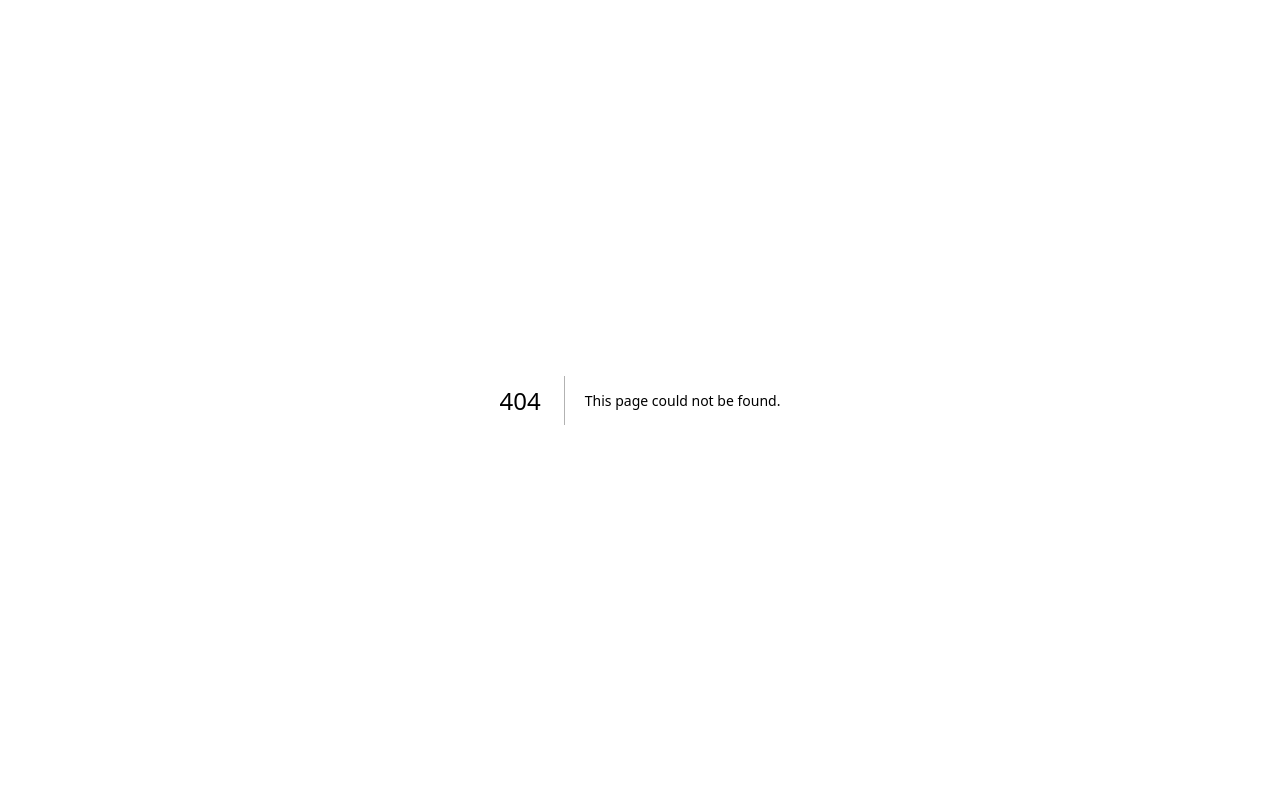
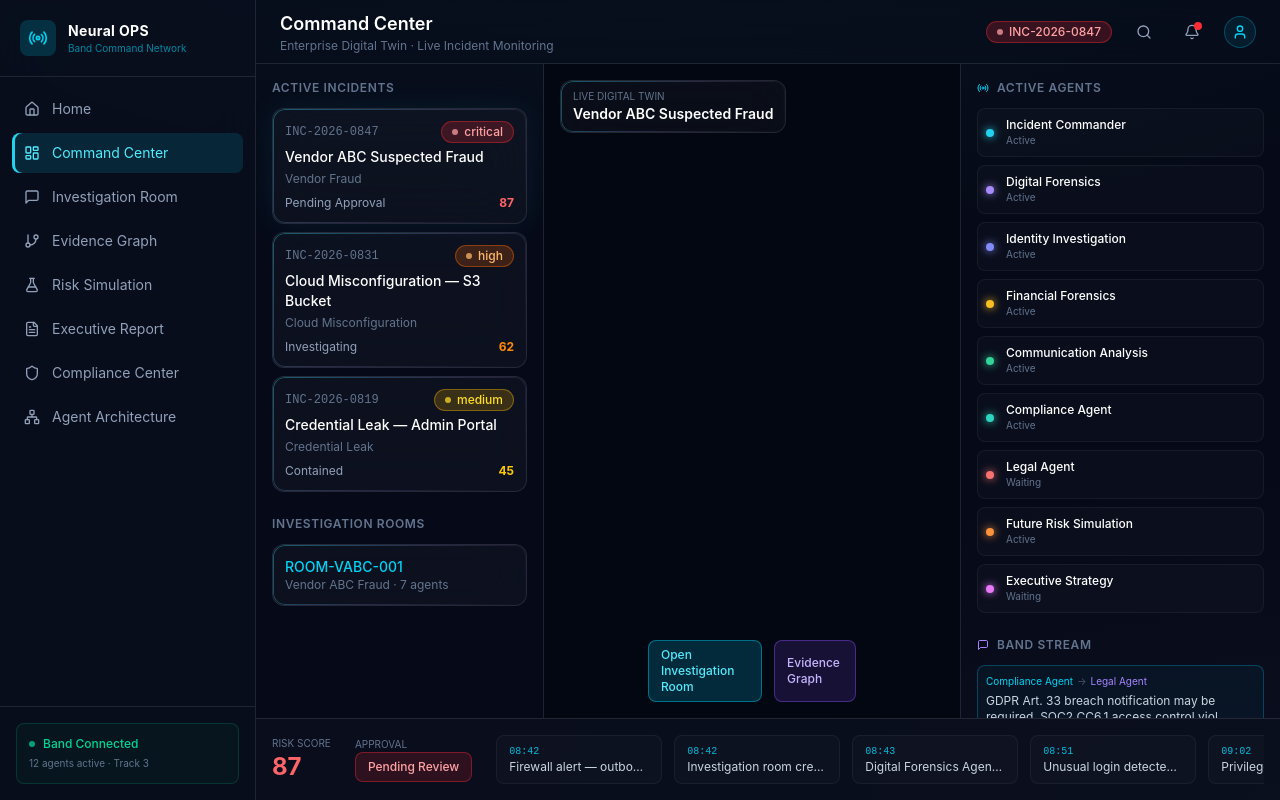
Before and after one commit to AhamedAAHA/Neural-OPS, a Next.js app: page /command-center in a window 1280 px wide. Before the commit this address had no page. Built offline with nearby package versions, Linux system fonts and the light colour scheme; no server answers.

Commit message:
feat(app): add command center route

```diff
--- /dev/null
+++ b/src/app/command-center/page.tsx
@@ -0,0 +1,5 @@
+import { CommandCenterView } from "@/components/command-center/CommandCenterView";
+
+export default function CommandCenterPage() {
+  return <CommandCenterView />;
+}
```
